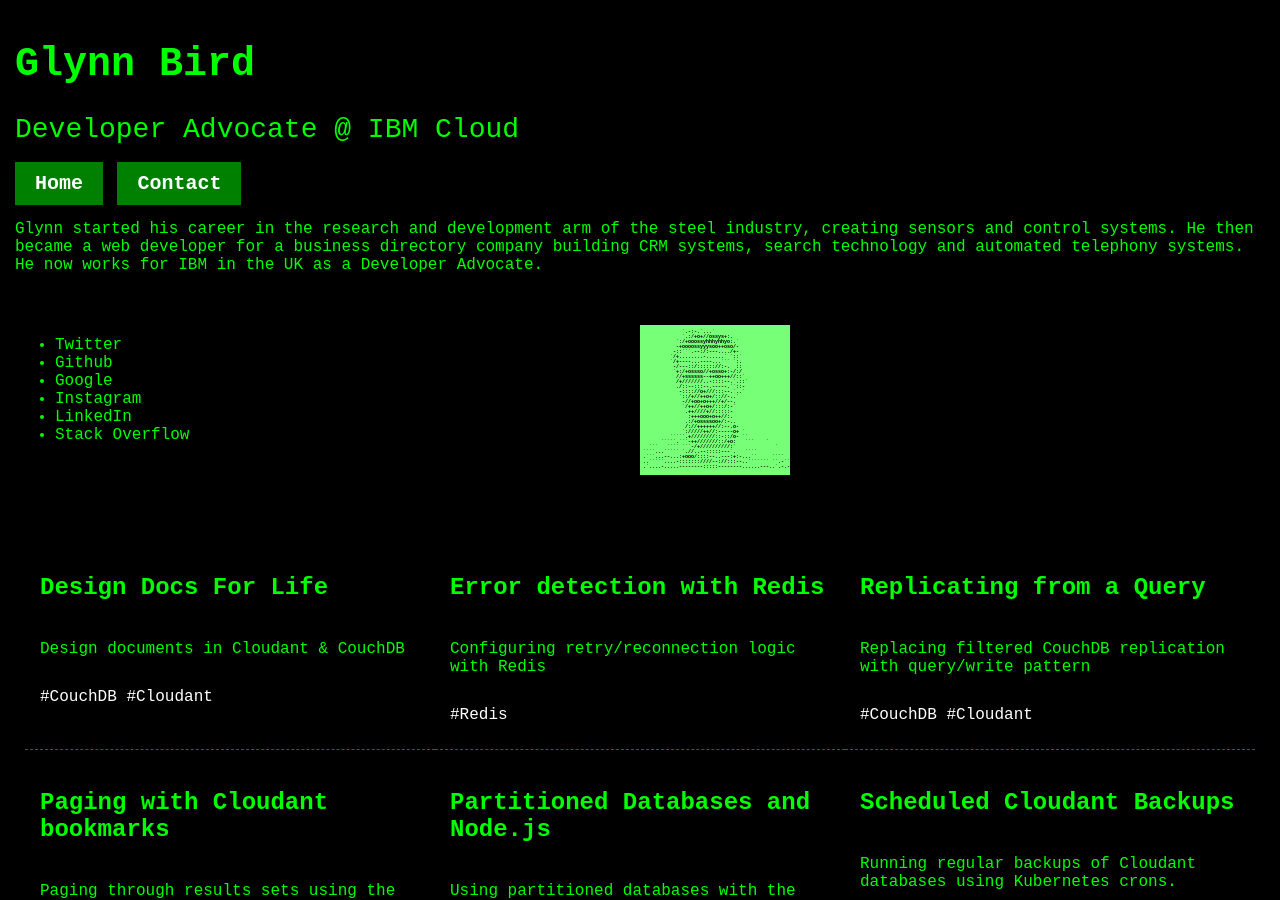
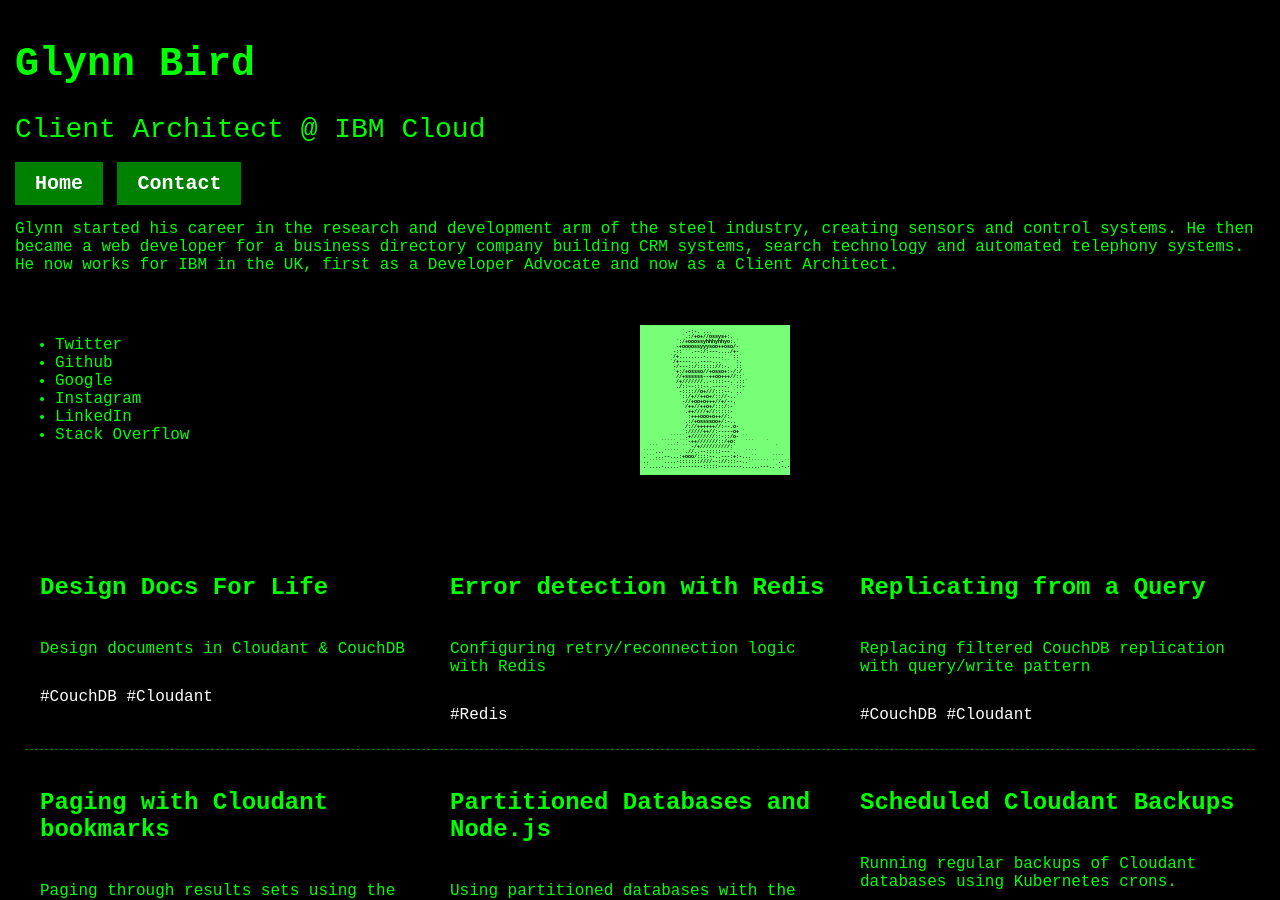
Before and after one commit to glynnbird/glynnbirddotcom, a Jekyll site: the page built from index.html, in a window 1280 px wide and 900 px high. Built offline with Jekyll 4.4.1, drawn with Linux system fonts in a browser that asks for light colours.

Commit message:
blurb update

```diff
--- a/_includes/blurb.html
+++ b/_includes/blurb.html
@@ -1,7 +1,7 @@
 <p>
   Glynn started his career in the research and development arm of the steel industry, creating sensors and control systems.
   He then became a web developer for a business directory company building CRM systems, search technology and automated
-  telephony systems. He now works for IBM in the UK as a Developer Advocate.
+  telephony systems. He now works for IBM in the UK, first as a Developer Advocate and now as a Client Architect.
 </p>
 <div class="wrapper">
   <div>
--- a/_includes/title.html
+++ b/_includes/title.html
@@ -1,3 +1,3 @@
 <h1>Glynn Bird</h1>
-<h2>Developer Advocate @ IBM Cloud</h2>
+<h2>Client Architect @ IBM Cloud</h2>
 <h3><a class="button" href="/">Home</a> <a class="button" href="contact.html">Contact</a></h3>
```
